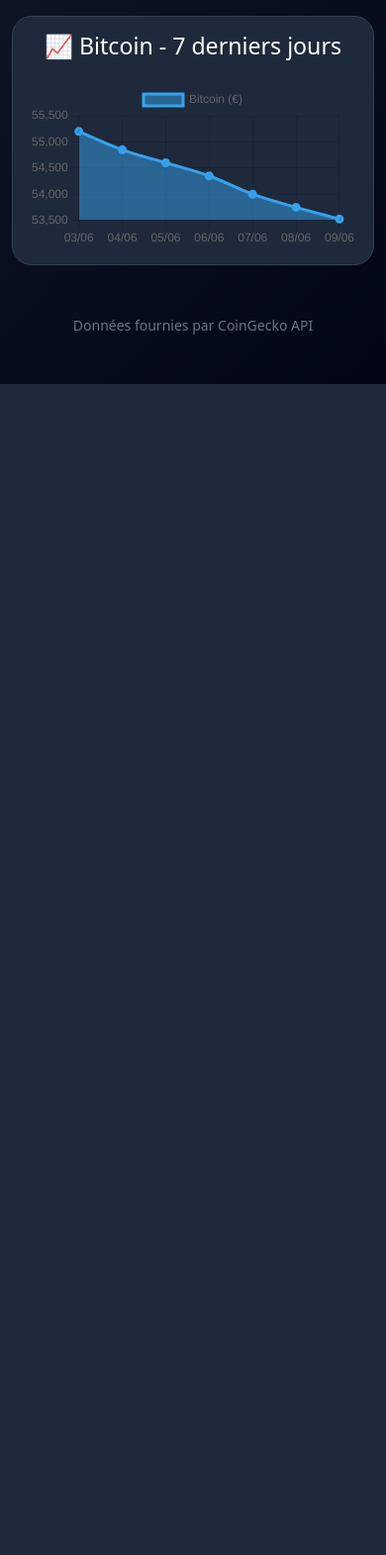
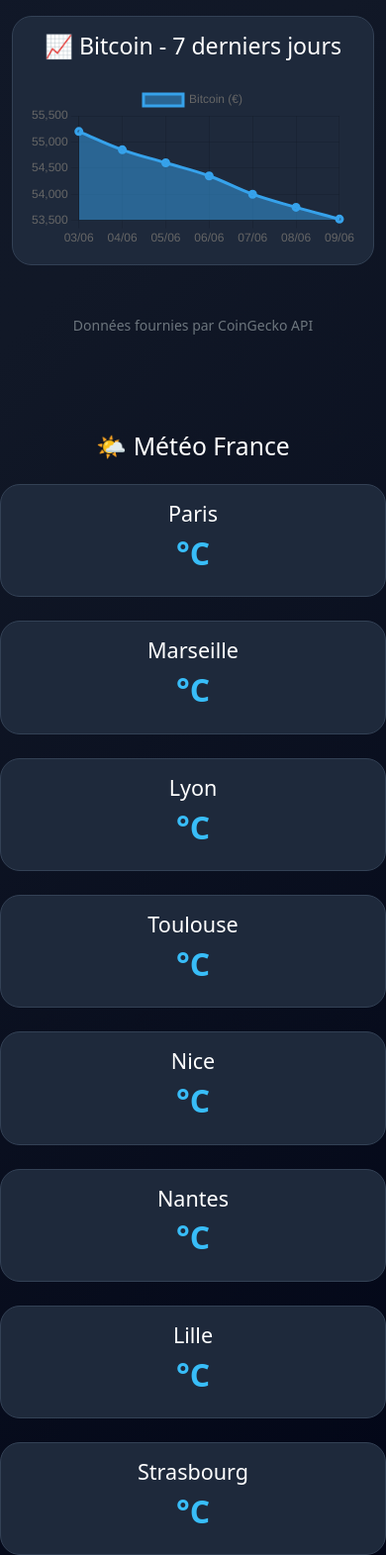
Before and after one commit to lo77quentin-ops/crypto-tracker, a Flask app: page / in a window 390 px wide. Shown: the part 1251-2822 px from the top of the page at 99% size. Before the commit the page ends 1639 px from the top, so only its background shows below. Run offline with Flask 3, Linux system fonts and the light colour scheme; data that the repository does not hold is empty.

Commit message:
Ajout météo temps réel

```diff
--- a/app.py
+++ b/app.py
@@ -1,4 +1,5 @@
 from flask import Flask, render_template
+import requests
 
 app = Flask(__name__)
 
@@ -7,57 +8,65 @@ app = Flask(__name__)
 def home():
 
     cryptos = {
-        "bitcoin": {
-            "eur": 53524,
-            "eur_24h_change": -2.16
-        },
-        "ethereum": {
-            "eur": 1442,
-            "eur_24h_change": -0.92
-        },
-        "solana": {
-            "eur": 57,
-            "eur_24h_change": -1.42
-        },
-        "dogecoin": {
-            "eur": 0.14,
-            "eur_24h_change": 1.35
-        },
-        "cardano": {
-            "eur": 0.52,
-            "eur_24h_change": -0.74
-        },
-        "ripple": {
-            "eur": 1.95,
-            "eur_24h_change": 0.88
-        }
+        "bitcoin": {"eur": 53524, "eur_24h_change": -2.16},
+        "ethereum": {"eur": 1442, "eur_24h_change": -0.92},
+        "solana": {"eur": 57, "eur_24h_change": -1.42},
+        "dogecoin": {"eur": 0.14, "eur_24h_change": 1.35},
+        "cardano": {"eur": 0.52, "eur_24h_change": -0.74},
+        "ripple": {"eur": 1.95, "eur_24h_change": 0.88}
     }
 
     labels = [
-        "03/06",
-        "04/06",
-        "05/06",
-        "06/06",
-        "07/06",
-        "08/06",
-        "09/06"
+        "03/06", "04/06", "05/06",
+        "06/06", "07/06", "08/06", "09/06"
     ]
 
     values = [
-        55200,
-        54850,
-        54600,
-        54350,
-        54000,
-        53750,
-        53524
+        55200, 54850, 54600,
+        54350, 54000, 53750, 53524
     ]
+
+    cities = {
+        "Paris": (48.8566, 2.3522),
+        "Marseille": (43.2965, 5.3698),
+        "Lyon": (45.7640, 4.8357),
+        "Toulouse": (43.6047, 1.4442),
+        "Nice": (43.7102, 7.2620),
+        "Nantes": (47.2184, -1.5536),
+        "Lille": (50.6292, 3.0573),
+        "Strasbourg": (48.5734, 7.7521)
+    }
+
+    weather = []
+
+    for city, (lat, lon) in cities.items():
+        try:
+            url = (
+                f"https://api.open-meteo.com/v1/forecast"
+                f"?latitude={lat}"
+                f"&longitude={lon}"
+                f"&current=temperature_2m"
+            )
+
+            data = requests.get(url, timeout=5).json()
+
+            weather.append({
+                "city": city,
+                "temp": round(data["current"]["temperature_2m"])
+            })
+
+        except Exception:
+            weather.append({
+                "city": city,
+                "temp": "N/A"
+            })
 
     return render_template(
         "index.html",
         cryptos=cryptos,
         labels=labels,
-        values=values
+        values=values,
+        weather=weather
     )
 
 
--- a/templates/index.html
+++ b/templates/index.html
@@ -144,3 +144,22 @@
     </script>
   </body>
 </html>
+
+<div class="mt-5">
+  <h2 class="text-center mb-4">🌤️ Météo France</h2>
+
+  <div class="row g-4">
+    {% for city in weather %}
+
+    <div class="col-lg-3 col-md-4 col-sm-6">
+      <div class="card crypto-card h-100">
+        <div class="card-body text-center">
+          <h4>{{ city.city }}</h4>
+          <h2 class="price">{{ city.temp }}°C</h2>
+        </div>
+      </div>
+    </div>
+
+    {% endfor %}
+  </div>
+</div>
```
